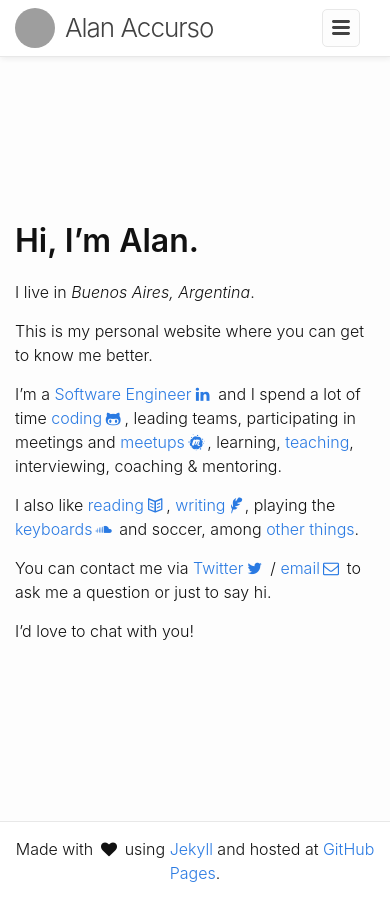
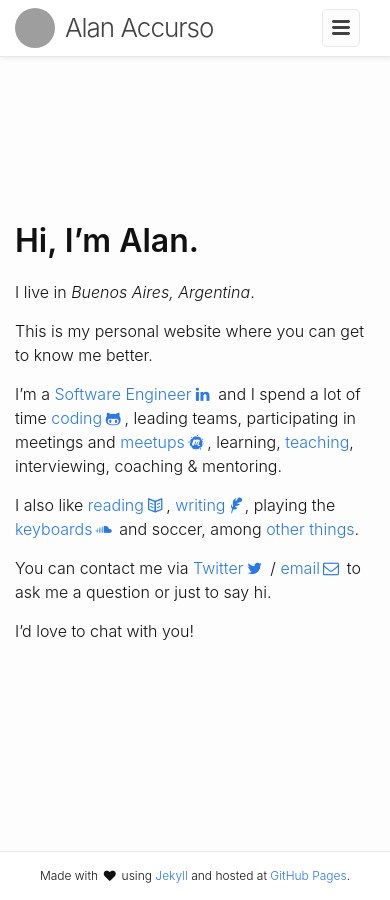
Before and after one commit to aaccurso/aaccurso.github.io, a Jekyll site: the page built from index.html, in a window 390 px wide. Built offline with Jekyll 4.4.1, drawn with Linux system fonts in a browser that asks for light colours; nearby versions of some CDN libraries; grey boxes are pictures that could not be loaded.

Commit message:
Style improvements for mobile

```diff
--- a/_sass/_base.scss
+++ b/_sass/_base.scss
@@ -24,11 +24,11 @@
 }
 
 html {
-  height: 100%;
+  height: 100vh;
 }
 
 body {
-  height: calc(100% - #{$site-header-height});
+  height: calc(100vh - #{$site-header-height});
 }
 
 
--- a/_sass/_mini-footer.scss
+++ b/_sass/_mini-footer.scss
@@ -8,4 +8,8 @@
   .mini-footer-container {
     padding: 0 $spacing-unit / 2;
   }
+
+  @include media-query($on-palm) {
+    font-size: 12px;
+  }
 }
```
